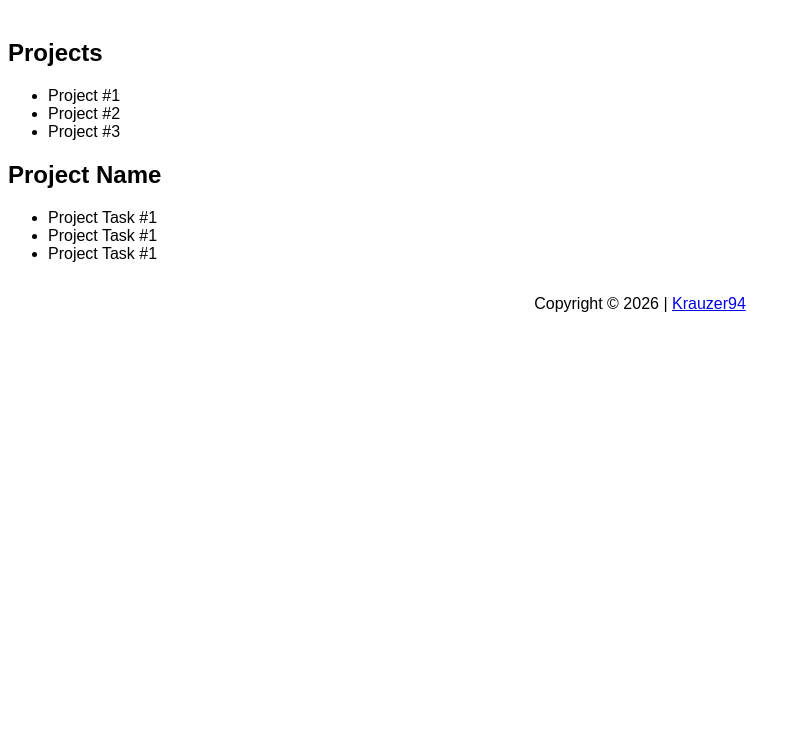
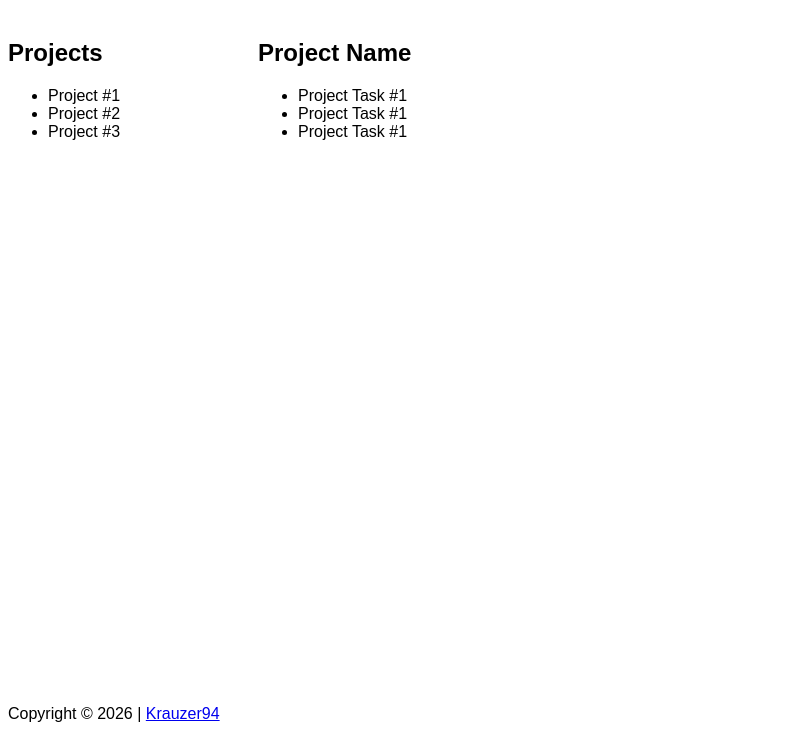
Before and after one commit to Krauzer94/odin-todo-list, a website built with webpack: page src/template.html in a window 1280 px wide. Shown: the part 69-816 px from the top of the page, without its empty margins (0-801 px from the left). Built offline with nearby package versions, Linux system fonts and the light colour scheme.

Commit message:
Grid area creation and assignments

```diff
--- a/src/style.css
+++ b/src/style.css
@@ -1,29 +1,27 @@
-/* HTML general defaults */
+/* General defaults */
 body {
   /* Fonts */
   font-family: Arial, Helvetica, Verdana, Georgia, sans-serif;
 }
 
-/* Main container defaults */
-#content {
+/* Main container */
+#container {
   display: grid;
+
+  /* Area specification */
   grid-template-areas:
-    "sidebar container";
+    "header header"
+    "sidebar content"
+    "footer footer";
 
-  /* Spacing and grid */
+  /* Spacing and position */
   grid-template-columns: 250px 1fr;
-  grid-template-rows: auto;
+  grid-template-rows: auto 1fr auto;
   min-height: 100vh;
 }
 
-/* Header and footer */
-header, footer {
-  display: flex;
-  text-align: center;
-}
-
-/* Footer specific */
-footer {
-  align-items: center;
-  justify-content: center;
-}
+/* Area assignments */
+header { grid-area: header; }
+.sidebar { grid-area: sidebar; }
+.content { grid-area: content; }
+footer { grid-area: footer; }
```
